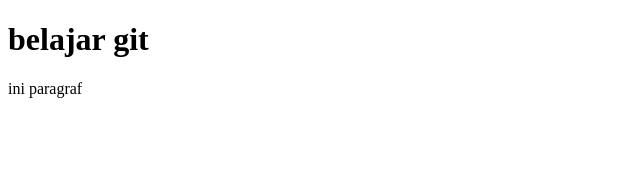
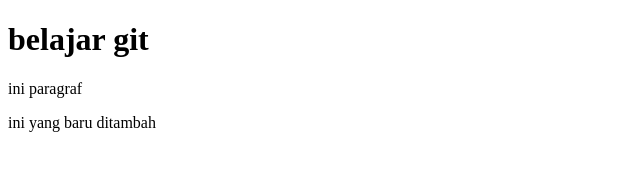
Before and after one commit to anugrahfhajr/belajar-git, a plain HTML site: page index.html in a window 1280 px wide. Shown: the whole page, without its empty margins (0-640 px from the left). Drawn offline with Linux system fonts and the light colour scheme.

Commit message:
coba cek

```diff
--- a/index.html
+++ b/index.html
@@ -8,5 +8,6 @@
   <body>
     <h1>belajar git</h1>
     <p>ini paragraf</p>
+    <p>ini yang baru ditambah</p>
   </body>
 </html>
```
